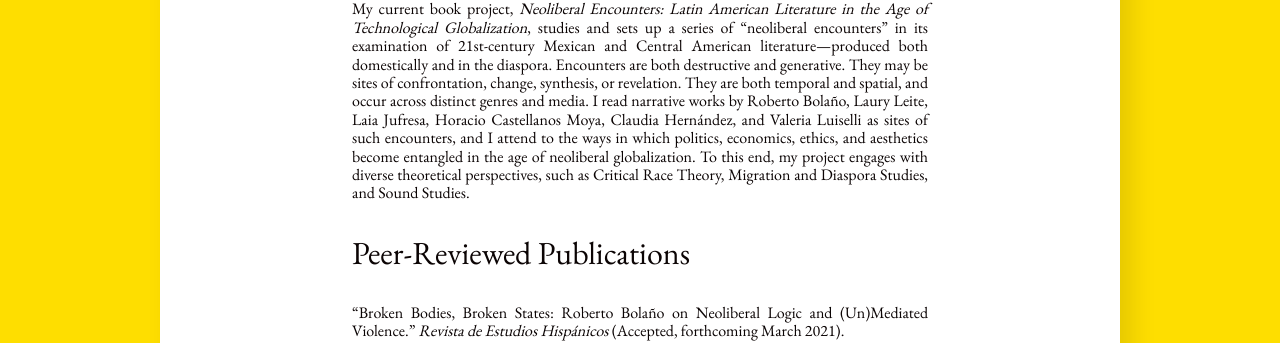
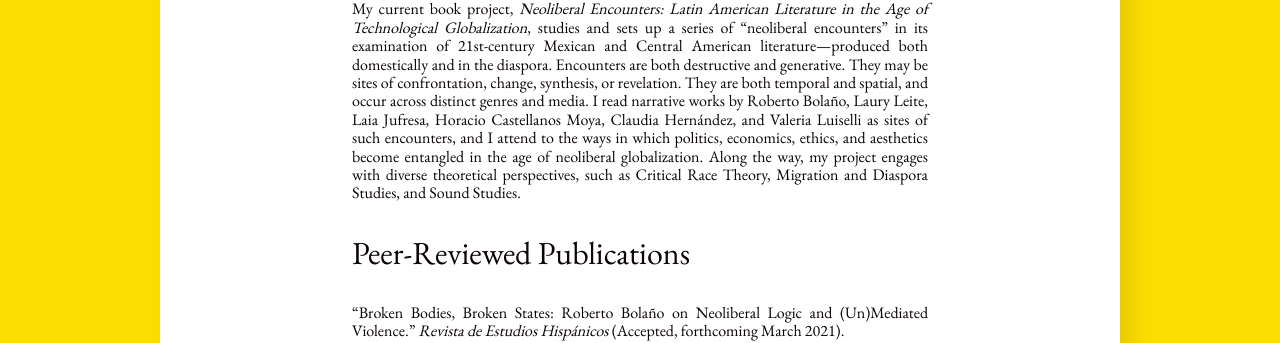
Before and after one commit to dajmcdon/tamara-site, a Jekyll site: the page built from research.md, in a window 1280 px wide and 1400 px high, scrolled down 546 px. Shown: the part 110-453 px from the top of the window. Built offline with Jekyll 4.4.1, drawn with Linux system fonts in a browser that asks for light colours; nearby versions of some CDN libraries; some web fonts are replaced.

Commit message:
Beristain3

```diff
--- a/_sass/_article.scss
+++ b/_sass/_article.scss
@@ -25,7 +25,7 @@
 
 .post p {
   text-align: justify;
-  text-indent: 1.5em;
+  text-indent: 0em;
   text-justify: inter-word;
 }
 
--- a/_sass/_masthead.scss
+++ b/_sass/_masthead.scss
@@ -36,7 +36,7 @@
 
 .site-masthead-post p {
   text-align: justify;
-  text-indent: 1.5em;
+  text-indent: 0em;
   text-justify: inter-word;
 }
 
--- a/assets/css/main.scss
+++ b/assets/css/main.scss
@@ -49,3 +49,7 @@
         color: $muted-text-color;
     }
 }
+
+p {
+    margin-bottom: 1em;
+}
--- a/index.html
+++ b/index.html
@@ -7,7 +7,6 @@
 Her research examines the relationship between aesthetics, politics, and the literary tradition in the current epoch of neoliberal globalization, with a focus on Mexican and Central American narrative fiction.
 Her research has been published in _Revista Canadiense de Estudios Hispánicos_ (May 2020), _Chasqui: Revista de Literatura Latinoamericana_ (2018), _Latin American Perspectives_ (2019), and _Revista de Estudios Hispánicos_ (forthcoming, March 2021)
 
-<br>
 
 
 Originally from Kansas, Tamara received a dual BA in English Literature and Spanish from Washburn University (2006).
@@ -17,6 +16,5 @@
 and taught for two years as a Lecturer of Spanish at Clemson University in South Carolina.
 Tamara received a Ph.D. in Latin American Literatures from Indiana University, Bloomington, where she conducted research abroad as a FLAS Fellow and Tinker recipient.
 
-<br>
 
 When she's not busy with research, you might find Tamara at a theory reading group, shopping at the local farmers market, hiking one of Vancouver's many green spaces with her partner, Daniel, or spending time with their cats, Gigi and Mona.
--- a/research.md
+++ b/research.md
@@ -4,22 +4,21 @@
 divider: sion1
 ---
 
-* I specialize in 20th- and 21st-century Mexican and Central American narrative fiction, as well as in broad comparative areas
+I specialize in 20th- and 21st-century Mexican and Central American narrative fiction, as well as in broad comparative areas
 that reach into other disciplines and traditions: Latina/o Studies, critical theory, political philosophy, and border and
 diaspora studies. My research is animated by questions of political agency, economic precarity, and the violence that obtains
 throughout waning national modernity, as well as by the ways in which literature shapes, critiques, and indexes burgeoning
 neoliberal globalization.
 
-* My dissertation analyzed the novels of Chilean-Mexican-Catalunyan author Roberto Bolaño and Honduran-Salvadoran-US-Latino
+My dissertation analyzed the novels of Chilean-Mexican-Catalunyan author Roberto Bolaño and Honduran-Salvadoran-US-Latino
 author Horacio Castellanos Moya as a means of conceptualizing the rise of what I call "post-national literature," which refers
 to literary works that comment on and critique, both formally and thematically, the shifting dynamics of the
 nation state as neoliberal globalization becomes the dominant ordering system of world relations. To do this, I analyzed
 these authors' engagements with literary and aesthetic traditions, particularly realism and the avant-garde, to demonstrate that
 a dialectic emerges between their works and the literary past that opens a space to interrogate the place of
-aesthetic praxis as neoliberal globalization becomes ascendant. Finally, I examined Bolaño’s and Castellanos Moya’s literary rejections
-of Leftist militant reason and discussed how their novels implicate the Left in the rise of neoliberal globalization.
+aesthetic praxis as neoliberal globalization becomes ascendant. Finally, I examined Bolaño’s and Castellanos Moya’s literary rejections of Leftist militant reason and discussed how their novels implicate the Left in the rise of neoliberal globalization.
 
-* My current book project, _Neoliberal Encounters: Latin American Literature in the Age of Technological Globalization_, studies and sets up a series of “neoliberal encounters” in its examination of 21st-century Mexican and Central American literature—produced both domestically and in the diaspora. Encounters are both destructive and generative. They may be sites of confrontation, change, synthesis, or revelation. They are both temporal and spatial, and occur across distinct genres and media. I read narrative works by Roberto Bolaño, Laury Leite, Laia Jufresa, Horacio Castellanos Moya, Claudia Hernández, and Valeria Luiselli as sites of such encounters, and I attend to the ways in which politics, economics, ethics, and aesthetics become entangled in the age of neoliberal globalization. To this end, my project engages with diverse theoretical perspectives, such as Critical Race Theory, Migration and Diaspora Studies, and Sound Studies.
+My current book project, _Neoliberal Encounters: Latin American Literature in the Age of Technological Globalization_, studies and sets up a series of “neoliberal encounters” in its examination of 21st-century Mexican and Central American literature—produced both domestically and in the diaspora. Encounters are both destructive and generative. They may be sites of confrontation, change, synthesis, or revelation. They are both temporal and spatial, and occur across distinct genres and media. I read narrative works by Roberto Bolaño, Laury Leite, Laia Jufresa, Horacio Castellanos Moya, Claudia Hernández, and Valeria Luiselli as sites of such encounters, and I attend to the ways in which politics, economics, ethics, and aesthetics become entangled in the age of neoliberal globalization. Along the way, my project engages with diverse theoretical perspectives, such as Critical Race Theory, Migration and Diaspora Studies, and Sound Studies.
 
 
 ## Peer-Reviewed Publications
```
Also changed, not shown: talks.md (+2 -0 lines), 1 other file.
